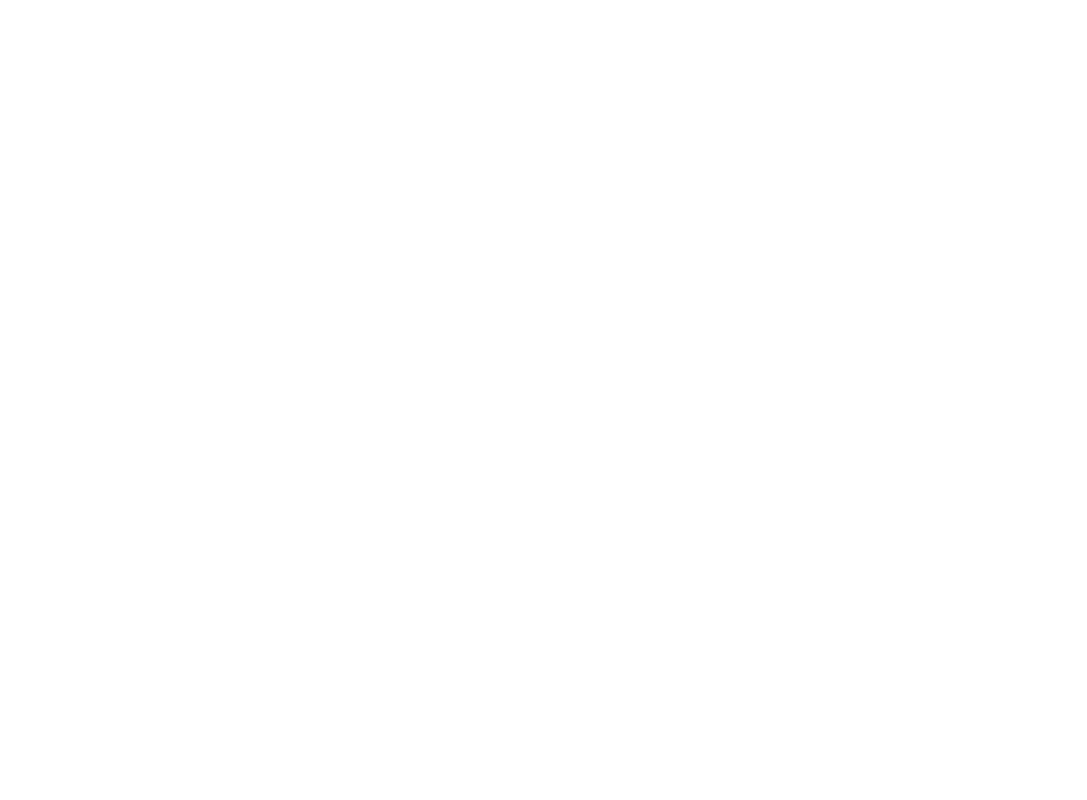
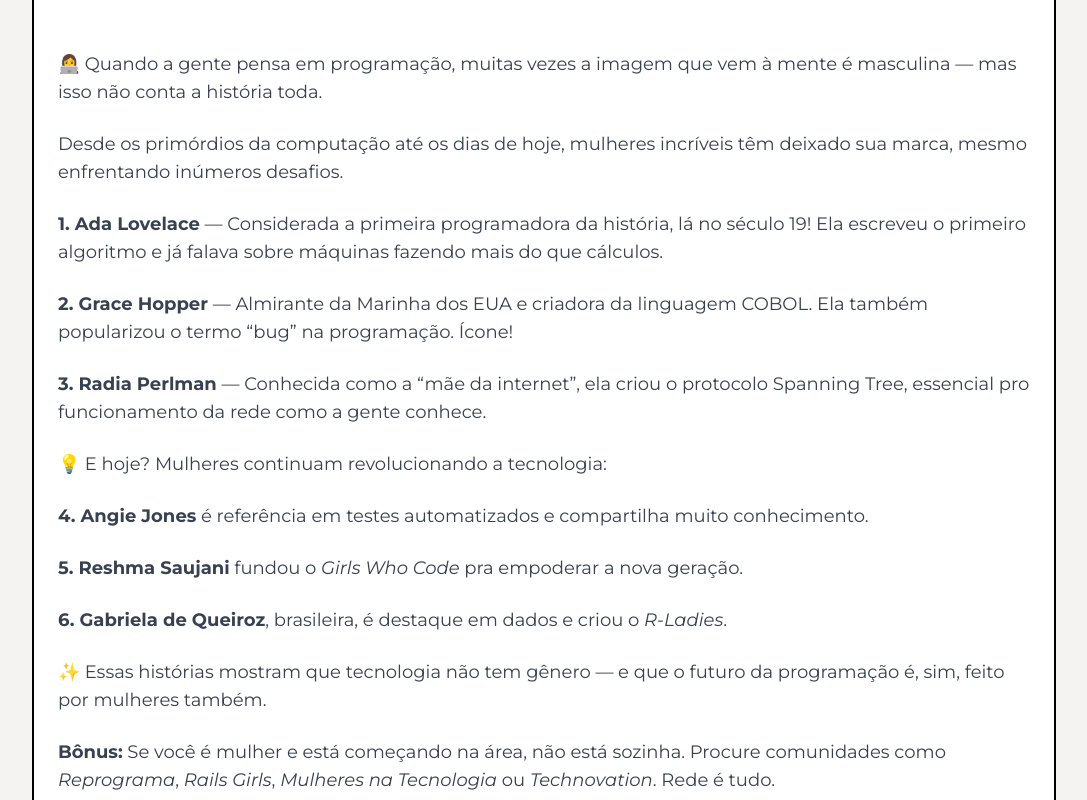
Before and after one commit to juliabacchi1/juliadev, a React (Vite) app: page /blog/mulher in a window 1280 px wide. Before the commit this address had no page. Shown: the part 720-1520 px from the top of the page, without its empty margins (96-1183 px from the left). Before the commit the page ends 800 px from the top, so only its background shows below. Built offline with nearby package versions, Linux system fonts and the light colour scheme; a web font is replaced by a local one.

Commit message:
Novo post do blog PostMulher.jsx

```diff
--- a/src/App.jsx
+++ b/src/App.jsx
@@ -2,6 +2,7 @@
 import Portfolio from "./sections/Project";
 import PostLivros from "./components/PostLivros";
 import PostSeries from "./components/PostSeries";
+import PostMulher from "./components/PostMulher";
 
 export default function App() {
   return (
@@ -9,6 +10,7 @@
       <Route path="/" element={<Portfolio />} />
       <Route path="/blog/livros" element={<PostLivros />} />
       <Route path="/blog/series" element={<PostSeries />} />
+      <Route path="/blog/mulher" element={<PostMulher />} />
     </Routes>
   );
 }
--- /dev/null
+++ b/src/components/PostMulher.jsx
@@ -0,0 +1,60 @@
+import PostTemplate from "./PostTemplate";
+
+export default function PostMulher() {
+  return (
+    <PostTemplate
+      title="3 mulheres que abriram caminhos na programação"
+      image="/PostMulher.jpg"
+      date="19/05/2025"
+    >
+      <p>
+        👩‍💻 Quando a gente pensa em programação, muitas vezes a imagem que vem à
+        mente é masculina — mas isso não conta a história toda.
+      </p>
+      <p>
+        Desde os primórdios da computação até os dias de hoje, mulheres
+        incríveis têm deixado sua marca, mesmo enfrentando inúmeros desafios.
+      </p>
+      <p>
+        <strong>1. Ada Lovelace</strong> — Considerada a primeira programadora
+        da história, lá no século 19! Ela escreveu o primeiro algoritmo e já
+        falava sobre máquinas fazendo mais do que cálculos.
+      </p>
+      <p>
+        <strong>2. Grace Hopper</strong> — Almirante da Marinha dos EUA e
+        criadora da linguagem COBOL. Ela também popularizou o termo “bug” na
+        programação. Ícone!
+      </p>
+      <p>
+        <strong>3. Radia Perlman</strong> — Conhecida como a “mãe da internet”,
+        ela criou o protocolo Spanning Tree, essencial pro funcionamento da rede
+        como a gente conhece.
+      </p>
+      <p>💡 E hoje? Mulheres continuam revolucionando a tecnologia:</p>
+      <p>
+        <strong>4. Angie Jones</strong> é referência em testes automatizados e
+        compartilha muito conhecimento.
+      </p>
+      <p>
+        <strong>5. Reshma Saujani</strong> fundou o <em>Girls Who Code</em> pra
+        empoderar a nova geração.
+      </p>
+      <p>
+        <strong>6. Gabriela de Queiroz</strong>, brasileira, é destaque em dados e
+        criou o <em>R-Ladies</em>.
+      </p>
+      <p>
+        ✨ Essas histórias mostram que tecnologia não tem gênero — e que o
+        futuro da programação é, sim, feito por mulheres também.
+      </p>
+      <p>
+        <strong>Bônus:</strong> Se você é mulher e está começando na área, não
+        está sozinha. Procure comunidades como <em>Reprograma</em>,
+        <em> Rails Girls</em>, <em> Mulheres na Tecnologia</em> ou
+        <em> Technovation</em>. Rede é tudo.
+      </p>
+      <p>✨</p>
+      <p>Vamos ocupar esse espaço com coragem e código 💪</p>
+    </PostTemplate>
+  );
+}
--- a/src/components/PostSeries.jsx
+++ b/src/components/PostSeries.jsx
@@ -1,6 +1,6 @@
 import PostTemplate from "./PostTemplate";
 
-export default function PostLivros() {
+export default function PostSeries() {
   return (
     <PostTemplate
       title="3 séries que te deixam pensando por dias"
@@ -18,20 +18,20 @@
         o que significa estar vivo (ou algo perto disso).
       </p>
       <p>
-        <strong>Devs (Apple TV+):</strong> Minimalista, silenciosa e
+        <strong>1. Devs (Apple TV+):</strong> Minimalista, silenciosa e
         hipnotizante. Devs começa como um thriller de tecnologia e vira uma
         meditação sobre livre-arbítrio, física quântica e luto. É daquelas que
         pede silêncio depois do último episódio. E talvez uma caminhada longa.
       </p>
       <p>
-        <strong>Severance / Ruptura (Apple TV+):</strong> Você aceitaria dividir
+        <strong>2. Severance / Ruptura (Apple TV+):</strong> Você aceitaria dividir
         sua mente entre “trabalho” e “vida pessoal”? Em Severance, essa divisão
         é literal. Uma premissa genial que vai ganhando camadas e um desconforto
         crescente. É sobre trabalho, sim — mas também sobre identidade, trauma e
         fuga.
       </p>
       <p>
-        <strong>Station Eleven (HBO Max):</strong> Uma pandemia devasta o mundo
+        <strong>3. Station Eleven (HBO Max):</strong> Uma pandemia devasta o mundo
         (sim, a gente passou por isso). Mas em vez de focar no caos, essa série
         olha para o que permanece: arte, memória, conexão. É poética, sensível e
         esperançosa, sem ser ingênua. E o final... nossa.
--- a/src/sections/Blog.jsx
+++ b/src/sections/Blog.jsx
@@ -50,7 +50,7 @@
     title: "Mulheres na programação",
     color: "bg-[#F6E3B9]",
     icon: svg7,
-    link: "/blog/novidades",
+    link: "/blog/mulher",
   },
 ];
 
```
Also changed, not shown: public/PostMulher.jpg (added).
